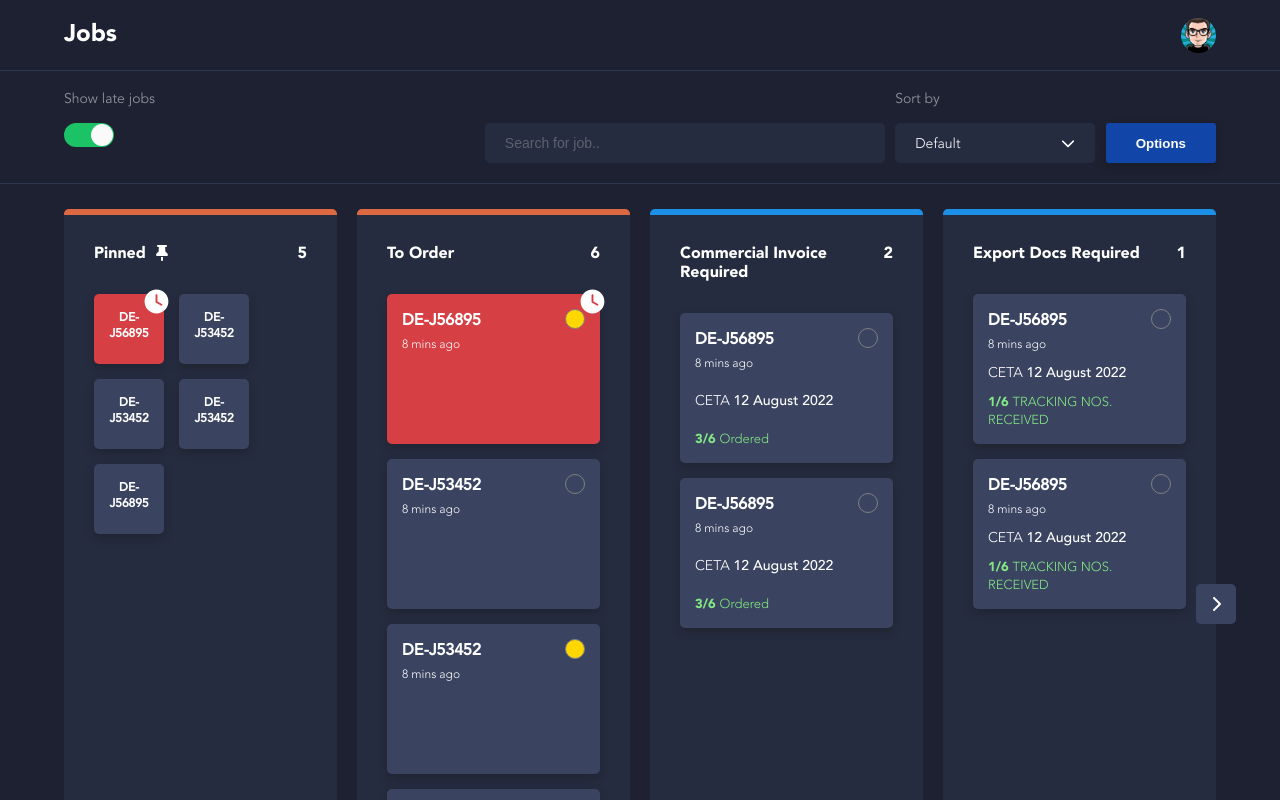
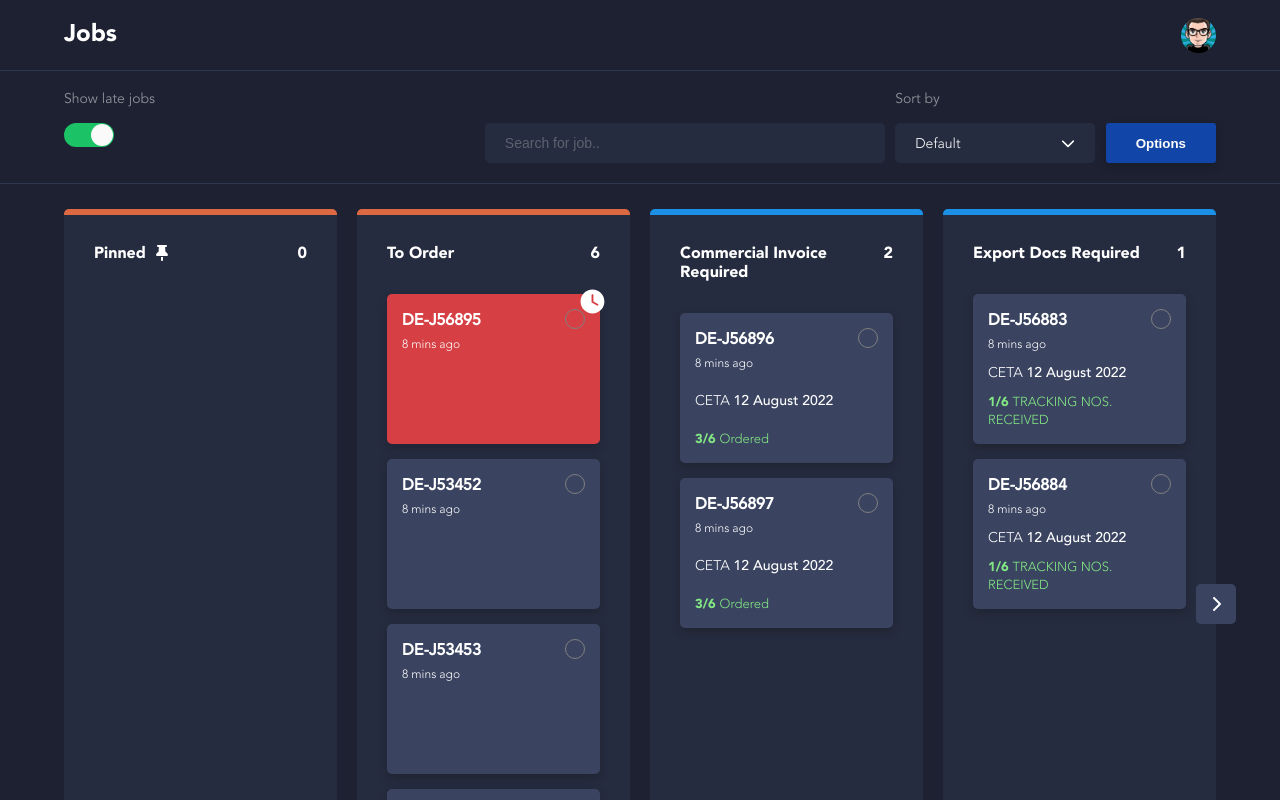
Before and after one commit to emmanuelojiji/jobscreen, a React (Create React App) app: page / in a window 1280 px wide. Shown: the top 800 px of the page. Built offline with nearby package versions, Linux system fonts and the light colour scheme.

Commit message:
Pinned functionality implemented for all cards

```diff
--- a/src/AllJobs.js
+++ b/src/AllJobs.js
@@ -5,7 +5,7 @@ export const AllJobs = [
     late: true,
     category: "to_order",
     country_flag: "🇬🇧",
-    pinned: true
+    pinned: false
   },
 
   {
@@ -17,34 +17,34 @@ export const AllJobs = [
     pinned: false
   },
   {
-    jobNumber: "DE-J53452",
+    jobNumber: "DE-J53453",
     time: "8 mins ago",
     late: false,
     category: "to_order",
     country_flag: "🇸🇪",
-    pinned: true
+    pinned: false
   },
 
   {
-    jobNumber: "DE-J53452",
+    jobNumber: "DE-J53454",
     time: "8 mins ago",
     late: false,
     category: "to_order",
     country_flag: "🇸🇪",
-    pinned: true
+    pinned: false
   },
 
   {
-    jobNumber: "DE-J53452",
+    jobNumber: "DE-J53455",
     time: "8 mins ago",
     late: false,
     category: "to_order",
     country_flag: "🇸🇪",
-    pinned: true
+    pinned: false
   },
 
   {
-    jobNumber: "DE-J53452",
+    jobNumber: "DE-J53456",
     time: "8 mins ago",
     late: false,
     category: "awaiting_tracking",
@@ -54,16 +54,7 @@ export const AllJobs = [
   },
 
   {
-    jobNumber: "DE-J56895",
-    time: "8 mins ago",
-    late: false,
-    category: "commercial_invoice_req",
-    country_flag: "🇬🇧",
-    pinned: true
-  },
-
-  {
-    jobNumber: "DE-J56895",
+    jobNumber: "DE-J56896",
     time: "8 mins ago",
     late: false,
     category: "commercial_invoice_req",
@@ -72,7 +63,16 @@ export const AllJobs = [
   },
 
   {
-    jobNumber: "DE-J56896",
+    jobNumber: "DE-J56897",
+    time: "8 mins ago",
+    late: false,
+    category: "commercial_invoice_req",
+    country_flag: "🇬🇧",
+    pinned: false
+  },
+
+  {
+    jobNumber: "DE-J56898",
     time: "8 mins ago",
     late: false,
     category: "to_order",
@@ -81,7 +81,7 @@ export const AllJobs = [
   },
 
   {
-    jobNumber: "DE-J56555",
+    jobNumber: "DE-J56559",
     time: "8 mins ago",
     late: true,
     category: "ordered",
@@ -92,7 +92,7 @@ export const AllJobs = [
   },
 
   {
-    jobNumber: "DE-J56895",
+    jobNumber: "DE-J56890",
     time: "8 mins ago",
     late: false,
     category: "awaiting_tracking",
@@ -102,7 +102,7 @@ export const AllJobs = [
   },
 
   {
-    jobNumber: "DE-J56895",
+    jobNumber: "DE-J56880",
     time: "8 mins ago",
     late: false,
     category: "awaiting_tracking",
@@ -112,7 +112,7 @@ export const AllJobs = [
   },
 
   {
-    jobNumber: "DE-J56895",
+    jobNumber: "DE-J56881",
     time: "8 mins ago",
     late: false,
     category: "inbound",
@@ -122,7 +122,7 @@ export const AllJobs = [
   },
 
   {
-    jobNumber: "DE-J56895",
+    jobNumber: "DE-J56882",
     time: "8 mins ago",
     late: false,
     category: "inbound",
@@ -132,7 +132,7 @@ export const AllJobs = [
   },
 
   {
-    jobNumber: "DE-J56895",
+    jobNumber: "DE-J56883",
     time: "8 mins ago",
     late: false,
     category: "export_docs_req",
@@ -141,7 +141,7 @@ export const AllJobs = [
   },
 
   {
-    jobNumber: "DE-J56895",
+    jobNumber: "DE-J56884",
     time: "8 mins ago",
     late: false,
     category: "export_docs_req",
@@ -150,7 +150,7 @@ export const AllJobs = [
   },
 
   {
-    jobNumber: "DE-J56895",
+    jobNumber: "DE-J56885",
     time: "8 mins ago",
     late: false,
     category: "ior_required",
@@ -159,7 +159,7 @@ export const AllJobs = [
   },
 
   {
-    jobNumber: "DE-J56895",
+    jobNumber: "DE-J56886",
     time: "8 mins ago",
     late: false,
     category: "awaiting_confirmation",
@@ -168,7 +168,7 @@ export const AllJobs = [
   },
 
   {
-    jobNumber: "DE-J56895",
+    jobNumber: "DE-J56887",
     time: "8 mins ago",
     late: false,
     category: "awaiting_confirmation",
@@ -177,7 +177,7 @@ export const AllJobs = [
   },
 
   {
-    jobNumber: "DE-J56895",
+    jobNumber: "DE-J56888",
     time: "8 mins ago",
     late: false,
     category: "awaiting_tracking_number",
@@ -186,7 +186,7 @@ export const AllJobs = [
   },
 
   {
-    jobNumber: "DE-J56895",
+    jobNumber: "DE-J56889",
     time: "8 mins ago",
     late: false,
     category: "due_into_warehouse",
@@ -195,7 +195,7 @@ export const AllJobs = [
   },
 
   {
-    jobNumber: "DE-J56895",
+    jobNumber: "DE-J56810",
     time: "8 mins ago",
     late: false,
     category: "arrived",
@@ -204,7 +204,7 @@ export const AllJobs = [
   },
 
   {
-    jobNumber: "DE-J56895",
+    jobNumber: "DE-J56812",
     time: "8 mins ago",
     late: false,
     category: "arrived",
@@ -213,7 +213,7 @@ export const AllJobs = [
   },
 
   {
-    jobNumber: "DE-J56895",
+    jobNumber: "DE-J56813",
     time: "8 mins ago",
     late: false,
     category: "awaiting_parts",
@@ -222,7 +222,7 @@ export const AllJobs = [
   },
 
   {
-    jobNumber: "DE-J56895",
+    jobNumber: "DE-J56814",
     time: "8 mins ago",
     late: false,
     category: "transit_pallet",
@@ -231,7 +231,7 @@ export const AllJobs = [
   },
 
   {
-    jobNumber: "DE-J56895",
+    jobNumber: "DE-J56815",
     time: "8 mins ago",
     late: false,
     category: "problem_shelf",
@@ -240,7 +240,7 @@ export const AllJobs = [
   },
 
   {
-    jobNumber: "DE-J56895",
+    jobNumber: "DE-J56816",
     time: "8 mins ago",
     late: false,
     category: "preparing_to_ship",
@@ -249,7 +249,7 @@ export const AllJobs = [
   },
 
   {
-    jobNumber: "DE-J56895",
+    jobNumber: "DE-J56817",
     time: "8 mins ago",
     late: false,
     category: "buy_shipping_label",
@@ -258,7 +258,7 @@ export const AllJobs = [
   },
 
   {
-    jobNumber: "DE-J56895",
+    jobNumber: "DE-J56818",
     time: "8 mins ago",
     late: false,
     category: "customer_collection",
@@ -267,7 +267,7 @@ export const AllJobs = [
   },
 
   {
-    jobNumber: "DE-J56895",
+    jobNumber: "DE-J56819",
     time: "8 mins ago",
     late: false,
     category: "pack_and_hold",
@@ -276,7 +276,7 @@ export const AllJobs = [
   },
 
   {
-    jobNumber: "DE-J56895",
+    jobNumber: "DE-J56820",
     time: "8 mins ago",
     late: false,
     category: "to_send_tracking_label",
@@ -285,7 +285,7 @@ export const AllJobs = [
   },
 
   {
-    jobNumber: "DE-J56895",
+    jobNumber: "DE-J56795",
     time: "8 mins ago",
     late: false,
     category: "in_transit",
@@ -294,7 +294,7 @@ export const AllJobs = [
   },
 
   {
-    jobNumber: "DE-J56895",
+    jobNumber: "DE-J56695",
     time: "8 mins ago",
     late: false,
     category: "non_trackable_courier",
@@ -303,7 +303,7 @@ export const AllJobs = [
   },
 
   {
-    jobNumber: "DE-J56895",
+    jobNumber: "DE-J55895",
     time: "8 mins ago",
     late: false,
     category: "exception",
@@ -312,7 +312,7 @@ export const AllJobs = [
   },
 
   {
-    jobNumber: "DE-J56895",
+    jobNumber: "DE-J54895",
     time: "8 mins ago",
     late: false,
     category: "to_send_pod",
@@ -321,7 +321,7 @@ export const AllJobs = [
   },
 
   {
-    jobNumber: "DE-J56895",
+    jobNumber: "DE-J53895",
     time: "8 mins ago",
     late: false,
     category: "still_to_action",
@@ -330,7 +330,7 @@ export const AllJobs = [
   },
 
   {
-    jobNumber: "DE-J56895",
+    jobNumber: "DE-J52895",
     time: "8 mins ago",
     late: false,
     category: "last_column",
--- a/src/App.js
+++ b/src/App.js
@@ -59,8 +59,7 @@ const App = () => {
     last_column: { visible: true, extended: true },
   });
 
-  const jobs = user === "default" ? [...AllJobs] : [...AllJobs, ...otherUser];
-
+  const [jobs, setJobs] = useState(user === "default" ? [...AllJobs] : [...AllJobs, ...otherUser]);
 
   const getJobsByCategory = (jobs, category) => {
     return jobs.filter((job) => job.category.includes(category))
@@ -71,7 +70,9 @@ const App = () => {
   const awaitingTrackingArray = getJobsByCategory(jobs, "awaiting_tracking")
   const inboundArray = getJobsByCategory(jobs, "inbound")*/
 
-  const [pinnedArray, setPinnedArray] = useState(jobs.filter(job => job.pinned))
+
+
+  const pinnedArray = jobs.filter(job => job.pinned && (showLateJobs || !job.late));
 
   const [toOrderArray, setToOrderArray] = useState(getJobsByCategory(jobs, "to_order"))
   const [commercialInvoiceReqArray, setCommercialInvoiceReqArray] = useState(getJobsByCategory(jobs, "commerc"))
@@ -131,7 +132,7 @@ const App = () => {
 
 
 
-  const togglePin = (jobNumber, setArray) => {
+  /*const togglePin = (jobNumber, setArray) => {
     setArray((prevArray) => {
       return prevArray.map((job) => {
         if (job.jobNumber === jobNumber) {
@@ -140,8 +141,19 @@ const App = () => {
         return job;
       });
     });
-  };
+  };*/
 
+
+const togglePin = (jobNumber) => {
+  setJobs(prevArray => {
+    return prevArray.map(job => {
+      if (job.jobNumber === jobNumber) {
+        return { ...job, pinned: !job.pinned };
+      }
+      return job;
+    });
+  });
+};
 
   const [noJobs, setNoJobs] = useState(false);
 
@@ -342,7 +354,7 @@ const App = () => {
 
                         >
                           <>
-                            {pinnedArray.filter(job => (showLateJobs || !job.late)).map((job, index) => (
+                            {pinnedArray.map((job, index) => (
                               <JobCard
                                 job_number={job.jobNumber}
                                 time={job.time}
@@ -353,8 +365,8 @@ const App = () => {
                                 displayLateIcon={job.late && "block"}
                                 statusColor={job.late ? "white" : "#83E884"}
                                 cetaDisplay="none"
-                                circleBackground={job.pinned ? "gold" : "transparent"}
-                                circleOnClick={() => togglePin(job.jobNumber, setToOrderArray)}
+                                circleBackground={ job.pinned && "red"}
+                                circleOnClick={() => togglePin(job.jobNumber)}
                                 displayCircle="none"
                                 titleFontSize="12px"
                                 displayContent="none"
@@ -404,8 +416,8 @@ const App = () => {
                                   displayLateIcon={job.late && "block"}
                                   statusColor={job.late ? "white" : "#83E884"}
                                   cetaDisplay="none"
-                                  circleBackground={job.pinned ? "gold" : "transparent"}
-                                  circleOnClick={() => togglePin(job.jobNumber, setToOrderArray)}
+                                  circleBackground={ job.pinned && "red"}
+                                  circleOnClick={() => togglePin(job.jobNumber)}
                                 />
                               ))}
                             </>
@@ -454,6 +466,7 @@ const App = () => {
                                   ceta="12 August 2022"
                                   fraction="3/6"
                                   suffix="Ordered"
+                                  circleOnClick={() => togglePin(job.jobNumber)}
 
                                 />
                               ))}
@@ -481,27 +494,6 @@ const App = () => {
                             }
                           >
                             <>
-                              <div className="pinned-container">
-                                {awaitingTrackingNumberArray.filter(job => (showLateJobs || !job.late)).filter(job => job.pinned).map((job, index) => (
-
-                                  <JobCard
-                                    job_number={job.jobNumber}
-                                    time={job.time}
-                                    backgroundColor={job.late && "#D64045"}
-                                    displayLateIcon={job.late && "block"}
-                                    layout={layout}
-                                    cardHeight={
-                                      layout === "extended" ? "150px" : "50px"
-                                    }
-                                    ceta="12 August 2022"
-                                    statusColor={job.late ? "white" : "#83E884"}
-                                    fraction="1/6"
-                                    suffix="TRACKING NOS. RECEIVED"
-                                    circleBackground={job.pinned && "gold"}
-                                  />
-
-                                ))}
-                              </div>
 
                               {exportDocsReqArray.filter(job => !job.pinned).map((job, index) => (
                                 <JobCard
@@ -517,6 +509,7 @@ const App = () => {
                                   statusColor={job.late ? "white" : "#83E884"}
                                   fraction="1/6"
                                   suffix="TRACKING NOS. RECEIVED"
+                                  circleOnClick={() => togglePin(job.jobNumber)}
                                 />
                               ))}
                             </>
@@ -557,6 +550,7 @@ const App = () => {
                                   statusColor={job.late ? "white" : "#83E884"}
                                   fraction="3/6"
                                   suffix="ARRIVED"
+                                  circleOnClick={() => togglePin(job.jobNumber)}
                                 />
                               ))}
                             </>
@@ -585,6 +579,7 @@ const App = () => {
                                   statusColor={job.late ? "white" : "#83E884"}
                                   fraction="3/6"
                                   suffix="ARRIVED"
+                                  circleOnClick={() => togglePin(job.jobNumber)}
                                 />
                               ))}
                             </>
@@ -613,6 +608,7 @@ const App = () => {
                                   statusColor={job.late ? "white" : "#83E884"}
                                   fraction="3/6"
                                   suffix="ARRIVED"
+                                  circleOnClick={() => togglePin(job.jobNumber)}
                                 />
                               ))}
                             </>
@@ -644,6 +640,7 @@ const App = () => {
                                   statusColor={job.late ? "white" : "#83E884"}
                                   fraction="3/6"
                                   suffix="ARRIVED"
+                                  circleOnClick={() => togglePin(job.jobNumber)}
                                 />
                               ))}
                             </>
@@ -678,6 +675,7 @@ const App = () => {
                                   statusColor={job.late ? "white" : "#83E884"}
                                   fraction="3/6"
                                   suffix="ARRIVED"
+                                  circleOnClick={() => togglePin(job.jobNumber)}
                                 />
                               ))}
                             </>
@@ -711,6 +709,7 @@ const App = () => {
                                   statusColor={job.late ? "white" : "#83E884"}
                                   fraction="3/6"
                                   suffix="ARRIVED"
+                                  circleOnClick={() => togglePin(job.jobNumber)}
                                 />
                               ))}
                             </>
@@ -741,6 +740,7 @@ const App = () => {
                                   statusColor={job.late ? "white" : "#83E884"}
                                   fraction="3/6"
                                   suffix="ARRIVED"
+                                  circleOnClick={() => togglePin(job.jobNumber)}
                                 />
                               ))}
                             </>
@@ -772,6 +772,7 @@ const App = () => {
                                   statusColor={job.late ? "white" : "#83E884"}
                                   fraction="3/6"
                                   suffix="ARRIVED"
+                                  circleOnClick={() => togglePin(job.jobNumber)}
                                 />
                               ))}
                             </>
@@ -805,6 +806,7 @@ const App = () => {
                                   statusColor={job.late ? "white" : "#83E884"}
                                   fraction="3/6"
                                   suffix="ARRIVED"
+                                  circleOnClick={() => togglePin(job.jobNumber)}
                                 />
                               ))}
                             </>
@@ -837,6 +839,7 @@ const App = () => {
                                   statusColor={job.late ? "white" : "#83E884"}
                                   fraction="3/6"
                                   suffix="ARRIVED"
+                                  circleOnClick={() => togglePin(job.jobNumber)}
                                 />
                               ))}
                             </>
@@ -867,6 +870,7 @@ const App = () => {
                                   statusColor={job.late ? "white" : "#83E884"}
                                   fraction="3/6"
                                   suffix="ARRIVED"
+                                  circleOnClick={() => togglePin(job.jobNumber)}
                                 />
                               ))}
                             </>
@@ -898,6 +902,7 @@ const App = () => {
                                   statusColor={job.late ? "white" : "#83E884"}
                                   fraction="3/6"
                                   suffix="ARRIVED"
+                                  circleOnClick={() => togglePin(job.jobNumber)}
                                 />
                               ))}
                             </>
@@ -930,6 +935,7 @@ const App = () => {
                                   statusColor={job.late ? "white" : "#83E884"}
                                   fraction="3/6"
                                   suffix="ARRIVED"
+                                  circleOnClick={() => togglePin(job.jobNumber)}
                                 />
                               ))}
                             </>
@@ -960,6 +966,7 @@ const App = () => {
                                   statusColor={job.late ? "white" : "#83E884"}
                                   fraction="3/6"
                                   suffix="ARRIVED"
+                                  circleOnClick={() => togglePin(job.jobNumber)}
                                 />
                               ))}
                             </>
@@ -987,6 +994,7 @@ const App = () => {
                                 statusColor={job.late ? "white" : "#83E884"}
                                 fraction="3/6"
                                 suffix="ARRIVED"
+                                circleOnClick={() => togglePin(job.jobNumber)}
                               />
                             ))}
                           </>
@@ -1015,6 +1023,7 @@ const App = () => {
                                   statusColor={job.late ? "white" : "#83E884"}
                                   fraction="3/6"
                                   suffix="ARRIVED"
+                                  circleOnClick={() => togglePin(job.jobNumber)}
                                 />
                               ))}
                             </>
@@ -1048,6 +1057,7 @@ const App = () => {
                                   statusColor={job.late ? "white" : "#83E884"}
                                   fraction="3/6"
                                   suffix="ARRIVED"
+                                  circleOnClick={() => togglePin(job.jobNumber)}
                                 />
                               ))}
                             </>
@@ -1077,6 +1087,7 @@ const App = () => {
                                 statusColor={job.late ? "white" : "#83E884"}
                                 fraction="3/6"
                                 suffix="ARRIVED"
+                                circleOnClick={() => togglePin(job.jobNumber)}
                               />
                             ))}
                           </>
@@ -1105,6 +1116,7 @@ const App = () => {
                                   statusColor={job.late ? "white" : "#83E884"}
                                   fraction="3/6"
                                   suffix="ARRIVED"
+                                  circleOnClick={() => togglePin(job.jobNumber)}
                                 />
                               ))}
                             </>
@@ -1134,6 +1146,7 @@ const App = () => {
                                   statusColor={job.late ? "white" : "#83E884"}
                                   fraction="3/6"
                                   suffix="ARRIVED"
+                                  circleOnClick={() => togglePin(job.jobNumber)}
                                 />
                               ))}
                             </>
```
